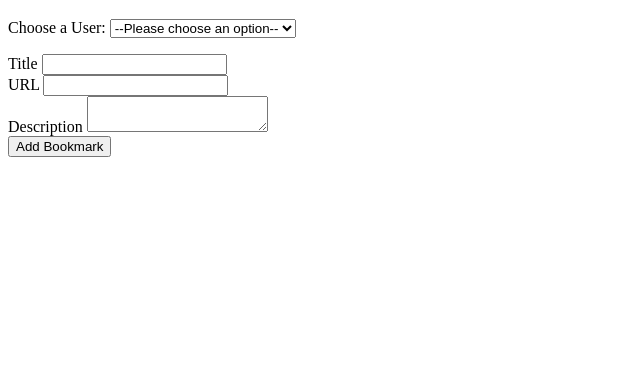
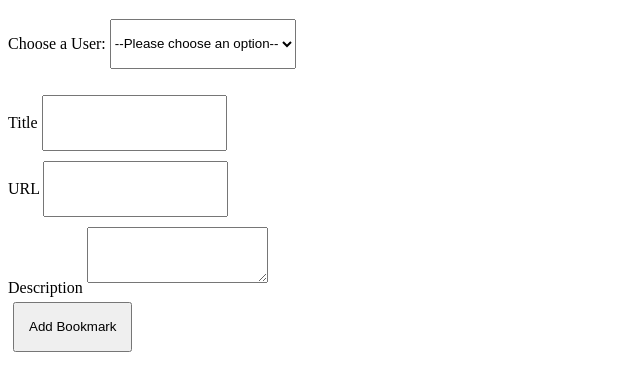
Before and after one commit to Fithi-Teklom/Shared-Bookmarks, a website with bundled scripts: page index.html in a window 1280 px wide. Shown: the part 61-452 px from the top of the page, without its empty margins (0-640 px from the left). Built offline with nearby package versions, Linux system fonts and the light colour scheme.

Commit message:
add css file to meet the lighthouse accessibility criteria and some modifications in html

```diff
--- a/index.html
+++ b/index.html
@@ -2,29 +2,30 @@
 <html lang="en">
   <head>
     <meta charset="UTF-8" />
+    <link rel="stylesheet" href="style.css" />
     <title>Shared Bookmarks</title>
     <script type="module" src="script.js"></script>
   </head>
   <body>
+    <main>
       <h1>Shared Bookmarks</h1>
       <label for="user-select">Choose a User:</label>
       <select id="user-select">
         <option value="">--Please choose an option--</option>
       </select>
       <ul id="bookmark-list"></ul>
-    <div>
       <form id="bookmark-form">
-        <label for="title">Title</label>
-        <input id="title" required /> <br>
+        <label for="title" type="text">Title</label>
+        <input id="title" required /> <br />
 
-        <label for="url">URL</label>
-        <input id="url" type="url" required /><br>
+        <label for="url" type="url">URL</label>
+        <input id="url" type="url" required /><br />
 
-        <label for="description">Description</label>
-        <textarea id="description" required></textarea><br>
+        <label for="description" type="text">Description</label>
+        <textarea id="description" required></textarea><br />
 
-        <button type="submit">Add Bookmark</button>
+        <button type="submit" type="text">Add Bookmark</button>
       </form>
-    </div>
+    </main>
   </body>
 </html>
--- /dev/null
+++ b/style.css
@@ -0,0 +1,12 @@
+button {
+  min-height: 50px;
+  padding: 10px 14px;
+  margin: 5px;
+}
+
+input,
+textarea,
+select {
+  min-height: 50px;
+  margin-bottom: 10px;
+}
```
Lines whose indentation alone changed are shown as unchanged.
